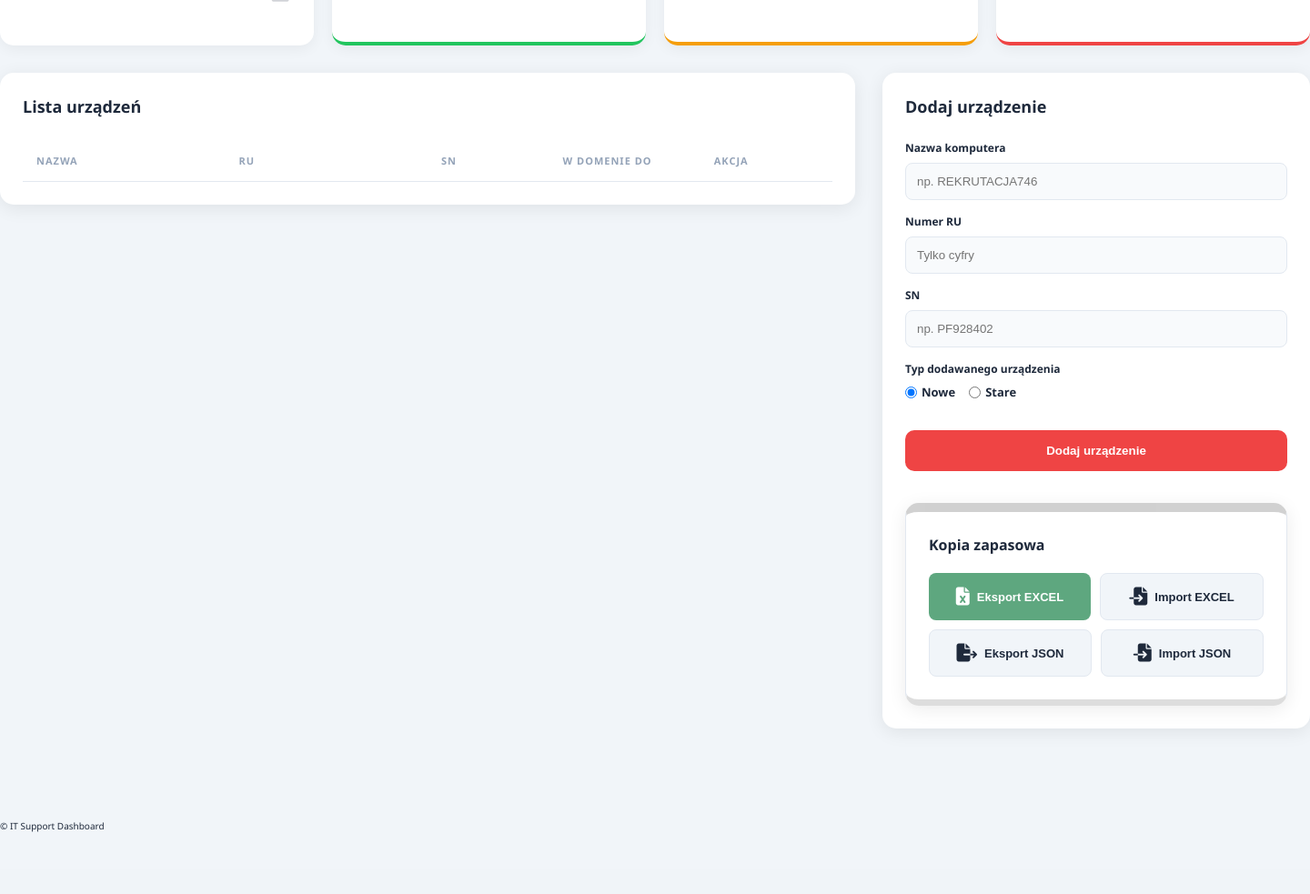
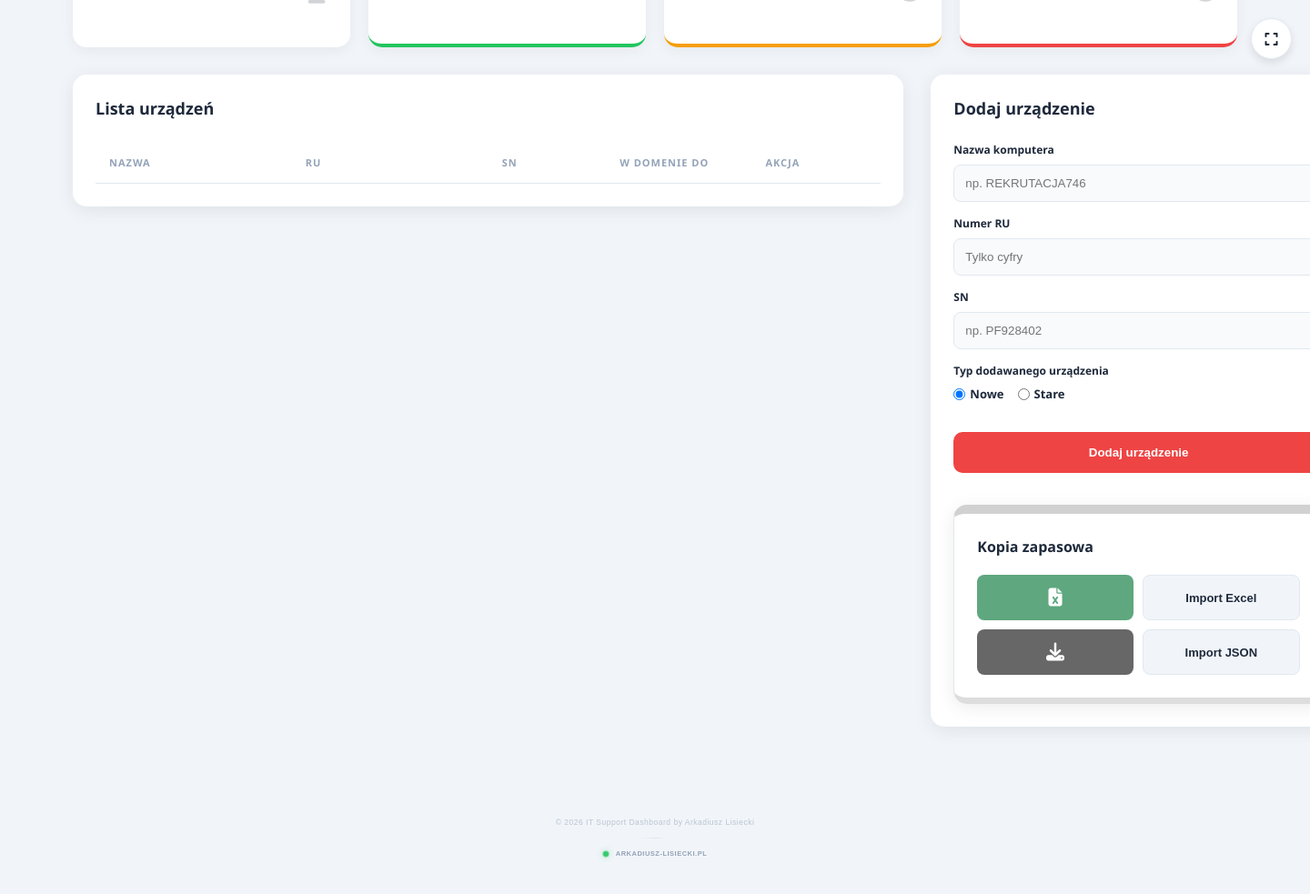
Before and after one commit to Straffix/DashboardIT, a PHP site: page /monitor_laptopow.html in a window 1440 px wide; the page is wider, and only the part inside the window is pictured. Shown: that part at 91% size. Before the commit the page ends 915 px from the top of that part, so only its background shows below. Run offline with PHP 8.4, Linux system fonts and the light colour scheme; lists and menus that the app fills with data are empty; some libraries are stand-ins or nearby versions.

Commit message:
fullscreen-btn added

```diff
--- a/css/style.css
+++ b/css/style.css
@@ -147,6 +147,48 @@ body {
   color: #1e293b;
 }
 
+.wrapper {
+  width: min(1280px, 100% - 48px);
+  margin-inline: auto;
+}
+
+.menu-btn {
+  text-decoration: none;
+  color: inherit;
+  font-size: 1.2rem;
+  margin-bottom: 10px;
+  display: inline-block;
+}
+
+.logo-section {
+  display: flex;
+  align-items: center;
+  gap: 15px;
+  padding: 10px 0 20px;
+}
+.logo-section h1 {
+  font-size: 2.4rem;
+  font-family: "Audiowide", sans-serif;
+  text-transform: uppercase;
+}
+.logo-section p {
+  font-size: 1.2rem;
+  color: #64748b;
+  margin-top: 0.3rem;
+}
+.logo-section span {
+  color: #1e293b;
+  font-weight: bold;
+}
+
+.icon-box {
+  background: #1e293b;
+  color: white;
+  padding: 12px;
+  border-radius: 10px;
+  font-size: 2rem;
+}
+
 .dashboard-container {
   text-align: center;
   width: 100%;
@@ -270,33 +312,6 @@ body {
 }
 .dashboard-container .menu-item.upcoming .circle span {
   text-shadow: none;
-}
-
-.logo-section {
-  display: flex;
-  align-items: center;
-  gap: 15px;
-}
-.logo-section h1 {
-  font-size: 2.4rem;
-  font-family: "Audiowide", sans-serif;
-  text-transform: uppercase;
-}
-.logo-section p {
-  font-size: 1.2rem;
-  color: #64748b;
-}
-.logo-section span {
-  color: #1e293b;
-  font-weight: bold;
-}
-
-.icon-box {
-  background: #1e293b;
-  color: white;
-  padding: 12px;
-  border-radius: 10px;
-  font-size: 2rem;
 }
 
 .main-content {
@@ -658,6 +673,46 @@ button p {
   animation: pulseStatus 2.5s infinite;
 }
 
+.fullscreen-btn {
+  position: fixed;
+  top: 20px;
+  right: 20px;
+  width: 45px;
+  height: 45px;
+  border-radius: 50%;
+  border: 1px solid #e2e8f0;
+  background: white;
+  color: #1e293b;
+  display: flex;
+  align-items: center;
+  justify-content: center;
+  font-size: 1.6rem;
+  cursor: pointer;
+  z-index: 9999;
+  box-shadow: 0 4px 10px rgba(0, 0, 0, 0.1);
+  transition: all 0.2s ease;
+}
+.fullscreen-btn:hover {
+  background: #6366f1;
+  color: white;
+  transform: scale(1.1);
+}
+
+/* FULLSCREEN LAYOUT */
+body.fullscreen-mode .wrapper {
+  width: 100%;
+  max-width: 100%;
+  padding-inline: 40px;
+}
+
+body.fullscreen-mode .dashboard-container {
+  max-width: 100%;
+}
+
+body.fullscreen-mode .main-content {
+  grid-template-columns: 3fr 1fr;
+}
+
 @keyframes slideOutLeft {
   0% {
     transform: translateX(0);
--- a/js/script.js
+++ b/js/script.js
@@ -1,5 +1,4 @@
-document.addEventListener("DOMContentLoaded", () => {
-
+document.addEventListener('DOMContentLoaded', () => {
 	let devices = []
 
 	const STORAGE_KEY = 'monitor_laptopow_dane'
@@ -13,7 +12,7 @@ const dateInput = document.getElementById('date')
 
 	/* ======= AUTOMATYCZNY ROK W FOOTERZE ======= */
 
-document.querySelectorAll("#current-year").forEach(el => {
+	document.querySelectorAll('#current-year').forEach(el => {
 		el.textContent = new Date().getFullYear()
 	})
 
@@ -134,7 +133,6 @@ function renderTable() {
 		dzisiaj.setHours(0, 0, 0, 0)
 
 		devices.forEach((d, index) => {
-
 			const dataWygasniecia = new Date(d.date)
 			const dniDoKonca = Math.ceil((dataWygasniecia - dzisiaj) / (1000 * 60 * 60 * 24))
 
@@ -188,7 +186,6 @@ function renderTable() {
 	/* ======= FORMULARZ ======= */
 
 	const toggleDateInput = () => {
-
 		if (newRadio.checked) {
 			dateGroup.style.display = 'none'
 			dateInput.required = false
@@ -202,7 +199,6 @@ newRadio.addEventListener('change', toggleDateInput)
 	oldRadio.addEventListener('change', toggleDateInput)
 
 	deviceForm.addEventListener('submit', function (e) {
-
 		e.preventDefault()
 
 		const name = document.getElementById('name').value.toUpperCase()
@@ -212,28 +208,23 @@ deviceForm.addEventListener('submit', function (e) {
 		let date
 
 		if (newRadio.checked) {
-
 			const today = new Date()
 			today.setDate(today.getDate() + 60)
 			date = today.toISOString().split('T')[0]
-
 		} else {
-
 			date = dateInput.value
 			if (!date) return alert('Proszę wybrać datę dla starego urządzenia.')
-
 		}
 
 		const duplicateIndex = findDuplicate(ru, sn)
 
 		if (duplicateIndex !== -1) {
-
-		if (confirm('Urządzenie o tym numerze RU i SN już istnieje. Czy chcesz przedłużyć mu ważność o kolejne 60 dni?')) {
-
+			if (
+				confirm('Urządzenie o tym numerze RU i SN już istnieje. Czy chcesz przedłużyć mu ważność o kolejne 60 dni?')
+			) {
 				extendDomain(duplicateIndex)
 				this.reset()
 				toggleDateInput()
-
 			}
 
 			return
@@ -245,7 +236,6 @@ deviceForm.addEventListener('submit', function (e) {
 		toggleDateInput()
 
 		saveData()
-
 	})
 
 	/* ======= START ======= */
@@ -259,5 +249,22 @@ window.extendDomain = extendDomain
 	window.removeItem = removeItem
 	window.exportJSON = exportJSON
 	window.importJSON = importJSON
+})
 
+/* ======= FULLSCREEN BUTTON ======= */
+
+const fullscreenBtn = document.getElementById('fullscreen-btn')
+
+if (fullscreenBtn) {
+	fullscreenBtn.addEventListener('click', () => {
+		if (!document.fullscreenElement) {
+			document.documentElement.requestFullscreen()
+			document.body.classList.add('fullscreen-mode')
+			fullscreenBtn.innerHTML = '<i class="fa-solid fa-compress"></i>'
+		} else {
+			document.exitFullscreen()
+			document.body.classList.remove('fullscreen-mode')
+			fullscreenBtn.innerHTML = '<i class="fa-solid fa-expand"></i>'
+		}
 	})
+}
--- a/monitor_laptopow.html
+++ b/monitor_laptopow.html
@@ -19,30 +19,32 @@
 
 <body>
 
+    <button id="fullscreen-btn" class="fullscreen-btn" title="Tryb pełnoekranowy">
+        <i class="fa-solid fa-expand"></i>
+    </button>
+
     <div class="wrapper">
 
         <header class="header">
-
-            <a href="index.html"
-                style="text-decoration:none; color:inherit; font-size:1.2rem; margin-bottom:10px; display:inline-block;">
+            <a href="index.html" class="menu-btn">
                 <i class="fas fa-arrow-left"></i> Powrót do menu
             </a>
 
             <div class="logo-section">
+
                 <div class="icon-box">
                     <i class="fas fa-shield-alt"></i>
                 </div>
 
                 <div>
-                    <h1>Monitor Laptopów w Domenie</h1>
-                    <p>Projekt i wykonanie: <span>Arkadiusz Lisiecki</span></p>
+                    <h1>Lista kontrolna urządzeń w domenie</h1>
+                    <p>Urzadzenia na liście sortowane sa chronologicznie <span>od najstarszego!</span></p>
                 </div>
+
             </div>
-
         </header>
 
         <div class="stats-grid">
-
             <div class="stat-card">
                 <div>
                     <p>WSZYSTKIE</p>
@@ -74,17 +76,12 @@
                 </div>
                 <i class="fas fa-times-circle"></i>
             </div>
-
         </div>
 
         <div class="main-content">
-
             <section>
-
                 <h2>Lista urządzeń</h2>
-
                 <table>
-
                     <thead>
                         <tr>
                             <th>NAZWA</th>
@@ -95,15 +92,11 @@
                             <th></th>
                         </tr>
                     </thead>
-
                     <tbody id="table-body"></tbody>
-
                 </table>
-
             </section>
 
             <aside>
-
                 <h2>Dodaj urządzenie</h2>
 
                 <form id="device-form">
@@ -139,7 +132,6 @@
                                 <input type="radio" name="device-type" id="old-device" value="old">
                                 <span>Stare</span>
                             </label>
-
                         </div>
 
                     </div>
@@ -154,7 +146,6 @@
                     </button>
 
                 </form>
-
                 <section class="backup_section">
 
                     <h3>Kopia zapasowa</h3>
@@ -164,7 +155,7 @@
                         <div class="backup-row">
 
                             <button onclick="exportExcel()" class="btn-backup-item btn-excel-green">
-                                <i class="fa-solid fa-file-excel"></i> Eksport EXCEL
+                                <i class="fa-solid fa-file-excel"></i>
                             </button>
 
                             <input type="file" id="importExcelFile" accept=".xlsx, .xls" style="display:none"
@@ -172,41 +163,45 @@
 
                             <button onclick="document.getElementById('importExcelFile').click()"
                                 class="btn-backup-item">
-                                <i class="fa-solid fa-file-import"></i> Import EXCEL
+                                Import Excel
                             </button>
 
                         </div>
 
                         <div class="backup-row">
 
-                            <button onclick="exportJSON()" class="btn-backup-item">
-                                <i class="fa-solid fa-file-export"></i> Eksport JSON
+                            <button onclick="exportJSON()" class="btn-backup-item btn-json-yellow">
+                                <i class="fa-solid fa-download"></i>
                             </button>
 
                             <input type="file" id="importFile" accept=".json" style="display:none"
                                 onchange="importJSON(event)">
 
                             <button onclick="document.getElementById('importFile').click()" class="btn-backup-item">
-                                <i class="fa-solid fa-file-import"></i> Import JSON
+                                Import JSON
                             </button>
 
                         </div>
-
                     </div>
-
                 </section>
 
             </aside>
-
         </div>
 
         <footer class="main-footer">
-            <p>&copy; <span id="current-year"></span> IT Support Dashboard</p>
+            <div class="footer-content">
+                <p>&copy; <span id="current-year"></span> IT Support Dashboard by Arkadiusz Lisiecki</p>
+                <div class="footer-separator"></div>
+                <p class="footer-status">
+                    <span class="status-dot"></span>
+                    arkadiusz-lisiecki.pl
+                </p>
+            </div>
         </footer>
-
     </div>
 
     <script src="./js/script_monitor.js"></script>
+    <script src="./js/script.js"></script>
 
 </body>
 
--- a/sass/style.scss
+++ b/sass/style.scss
@@ -22,6 +22,51 @@ body {
 	font-family: 'Poppins', 'Segoe UI', sans-serif;
 	background-color: $bg-color;
 	color: $text-main;
+}
+
+.wrapper {
+	width: min(1280px, 100% - 48px);
+	margin-inline: auto;
+}
+
+.menu-btn {
+	text-decoration: none;
+	color: inherit;
+	font-size: 1.2rem;
+	margin-bottom: 10px;
+	display: inline-block;
+}
+
+.logo-section {
+	display: flex;
+	align-items: center;
+	gap: 15px;
+	padding: 10px 0 20px;
+
+	h1 {
+		font-size: 2.4rem;
+		font-family: 'Audiowide', sans-serif;
+		text-transform: uppercase;
+	}
+
+	p {
+		font-size: 1.2rem;
+		color: $text-muted;
+		margin-top: 0.3rem;
+	}
+
+	span {
+		color: $text-main;
+		font-weight: bold;
+	}
+}
+
+.icon-box {
+	background: $text-main;
+	color: white;
+	padding: 12px;
+	border-radius: 10px;
+	font-size: 2rem;
 }
 
 // ..:: Główny DASHBOARD ::..
@@ -606,6 +619,50 @@ button {
 	}
 }
 
+// ..:: FULLSCREEN BUTTON ::..
+
+.fullscreen-btn {
+	position: fixed;
+	top: 20px;
+	right: 20px;
+	width: 45px;
+	height: 45px;
+	border-radius: 50%;
+	border: 1px solid $border;
+	background: white;
+	color: $text-main;
+	display: flex;
+	align-items: center;
+	justify-content: center;
+	font-size: 1.6rem;
+	cursor: pointer;
+	z-index: 9999;
+	box-shadow: 0 4px 10px rgba(0, 0, 0, 0.1);
+	transition: all 0.2s ease;
+
+	&:hover {
+		background: $primary;
+		color: white;
+		transform: scale(1.1);
+	}
+}
+
+/* FULLSCREEN LAYOUT */
+
+body.fullscreen-mode .wrapper {
+	width: 100%;
+	max-width: 100%;
+	padding-inline: 40px;
+}
+
+body.fullscreen-mode .dashboard-container {
+	max-width: 100%;
+}
+
+body.fullscreen-mode .main-content {
+	grid-template-columns: 3fr 1fr;
+}
+
 //  ..:: ANIMATION AND OTHERS ::..
 
 @keyframes slideOutLeft {
```
Also changed, not shown: other parts of sass/style.scss (+1 -33 lines), index.html (+9 -2 lines), nowe_zatrudnienia.html (+15 -5 lines), wymiana_sprzetu.html (+55 -25 lines), 1 other file. Lines whose indentation alone changed are shown as unchanged.
